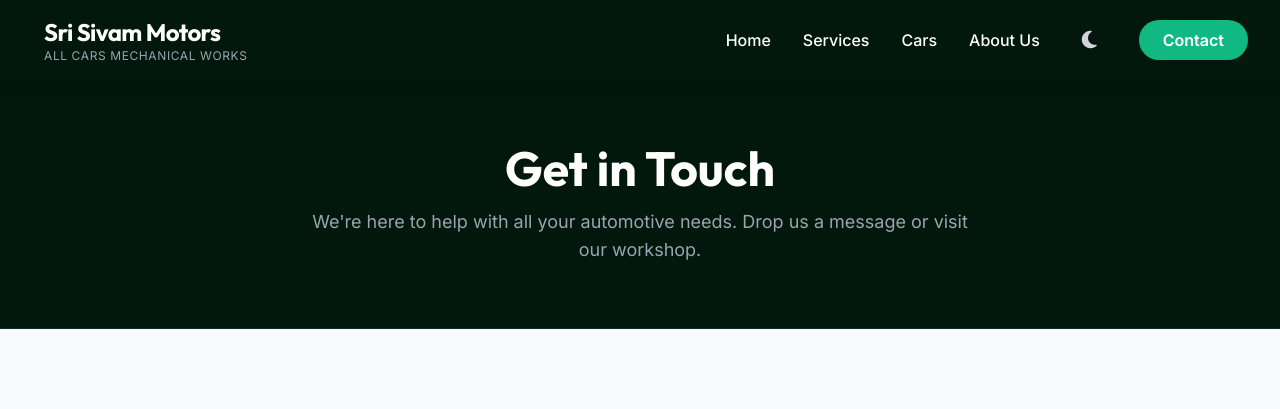
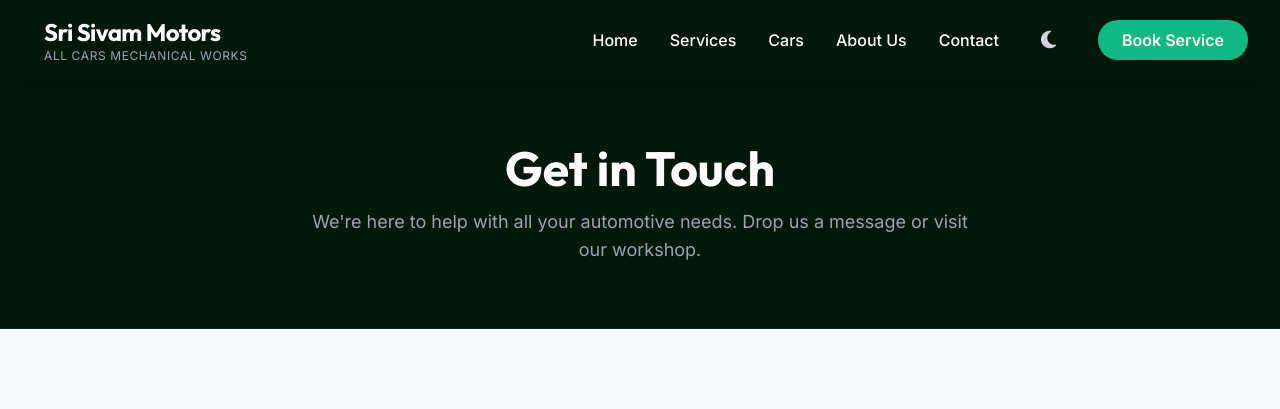
Before and after one commit to SirRam-24/sivam-moters, a Flask app: page /contact in a window 1280 px wide. Shown: the top 409 px of the page. Run offline with Flask 3, Linux system fonts and the light colour scheme; some libraries are stand-ins or nearby versions.

Commit message:
Update base.html

```diff
--- a/templates/base.html
+++ b/templates/base.html
@@ -77,11 +77,12 @@
                     <a href="{{ url_for('index') }}#services" class="hover:text-brand-500 transition-colors">Services</a>
                     <a href="{{ url_for('index') }}#cars" class="hover:text-brand-500 transition-colors">Cars</a>
                     <a href="{{ url_for('index') }}#about" class="hover:text-brand-500 transition-colors">About Us</a>
+                    <a href="{{ url_for('index') }}#contact" class="hover:text-brand-500 transition-colors">Contact</a>
                     <button id="theme-toggle" type="button" class="text-gray-300 hover:text-brand-500 focus:outline-none rounded-lg text-sm p-2.5 transition-colors">
                         <i id="theme-toggle-dark-icon" class="hidden fa-solid fa-moon text-xl"></i>
                         <i id="theme-toggle-light-icon" class="hidden fa-solid fa-sun text-xl text-yellow-400"></i>
                     </button>
-                    <a href="{{ url_for('contact') }}" class="btn-primary px-6 py-2 rounded-full font-semibold">Contact</a>
+                    <a href="{{ url_for('booking') }}" class="btn-primary px-6 py-2 rounded-full font-semibold">Book Service</a>
                 </div>
 
                 <!-- Mobile Menu Button -->
@@ -104,6 +105,7 @@
                 <a href="{{ url_for('index') }}#services" class="block px-3 py-3 rounded-md hover:bg-brand-800 hover:text-brand-500 transition-colors">Services</a>
                 <a href="{{ url_for('index') }}#cars" class="block px-3 py-3 rounded-md hover:bg-brand-800 hover:text-brand-500 transition-colors">Cars</a>
                 <a href="{{ url_for('index') }}#about" class="block px-3 py-3 rounded-md hover:bg-brand-800 hover:text-brand-500 transition-colors">About Us</a>
+                <a href="{{ url_for('booking') }}" class="block px-3 py-3 rounded-md hover:bg-brand-800 hover:text-brand-500 transition-colors font-bold text-brand-500">Book Service</a>
                 <a href="{{ url_for('contact') }}" class="block px-3 py-3 mt-4 text-center btn-primary rounded-full font-semibold">Contact Us</a>
             </div>
         </div>
```
